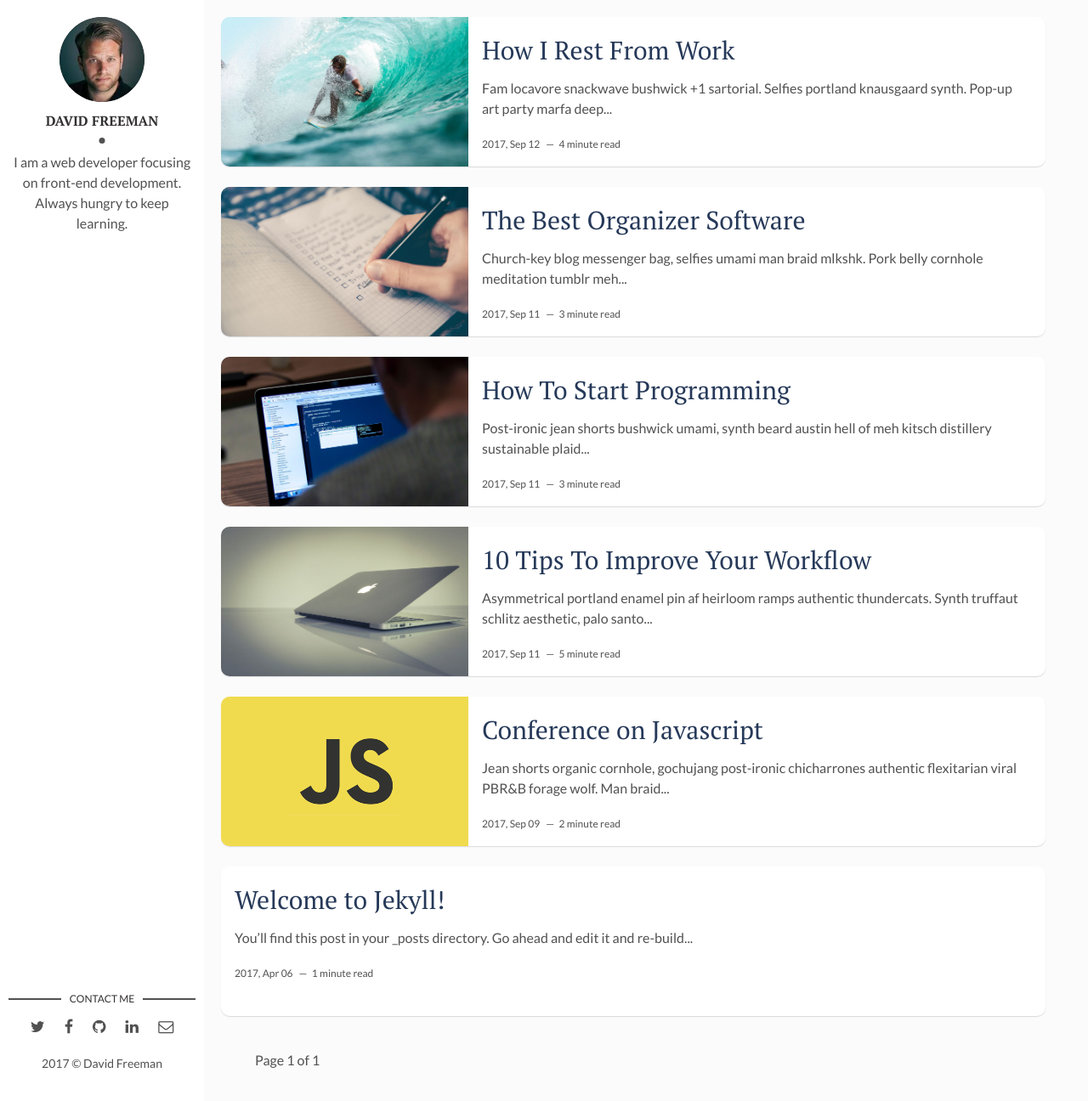
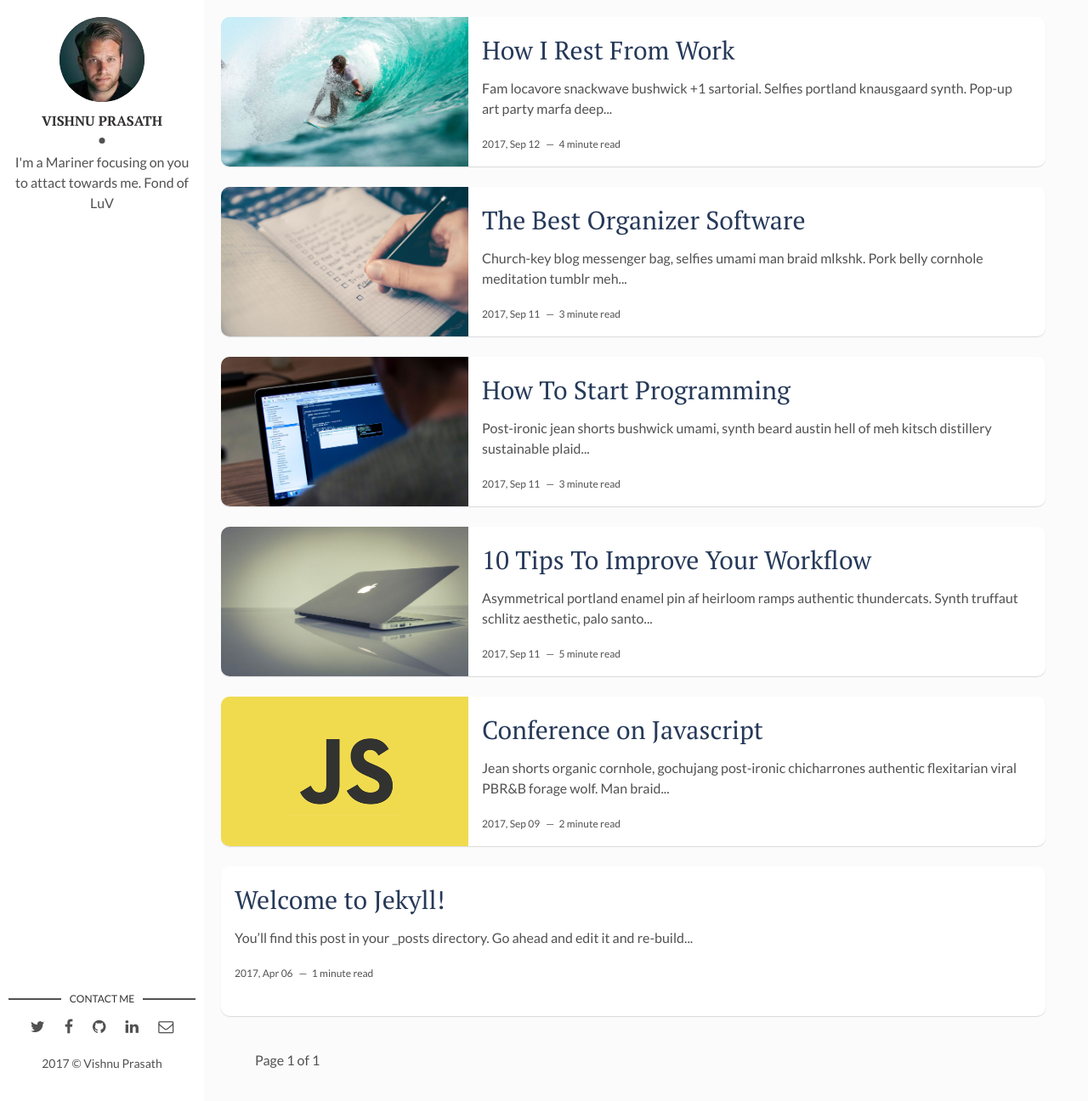
Before and after one commit to vsh12/vish, a Jekyll site: the page built from index.html, in a window 1280 px wide and 1296 px high. Shown: the whole window at 85% size. Built offline with Jekyll 4.4.1, drawn with Linux system fonts in a browser that asks for light colours; the list of posts is cut into pages by our own code.

Commit message:
Update _config.yml

```diff
--- a/_config.yml
+++ b/_config.yml
@@ -8,17 +8,17 @@ url: "https://vsh12.github.io/vish/" # the base hostname & protocol for your sit
 site-twitter: "" #if your site has a twitter account, enter it here
 
 # Author Settings
-author: David Freeman # add your name
+author: Vishnu Prasath # add your name
 author-img: david-freeman.jpg # add your photo
-about-author: I am a web developer focusing on front-end development. Always hungry to keep learning. # add description
+about-author: I'm a Mariner focusing on you to attact towards me. Fond of LuV   # add description
 twitter: # add your Twitter handle
-facebook: # add your Facebook handle
+facebook: https://facebook.com/vizjack # add your Facebook handle
 github: artemsheludko # add your Github handle
 linkedin: # add your Linkedin handle
-email: # add your Email address
+email: vsh@protonmail.ch # add your Email address
 
 # Disqus
-discus-identifier: mr-brown # add your discus identifier
+discus-identifier: Mr.Me # add your discus identifier
 
 # Tracker
 analytics: # Google Analytics
```
